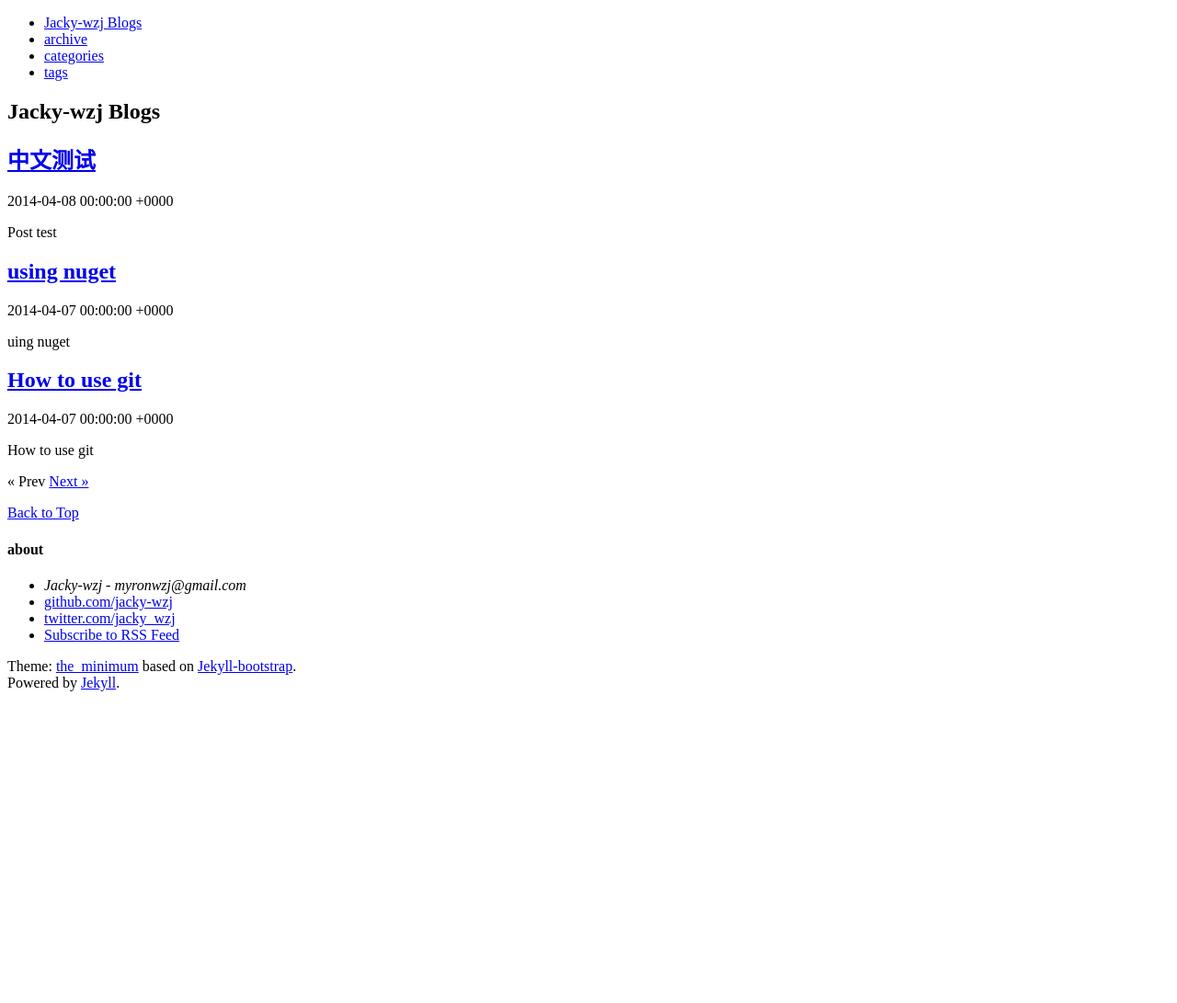
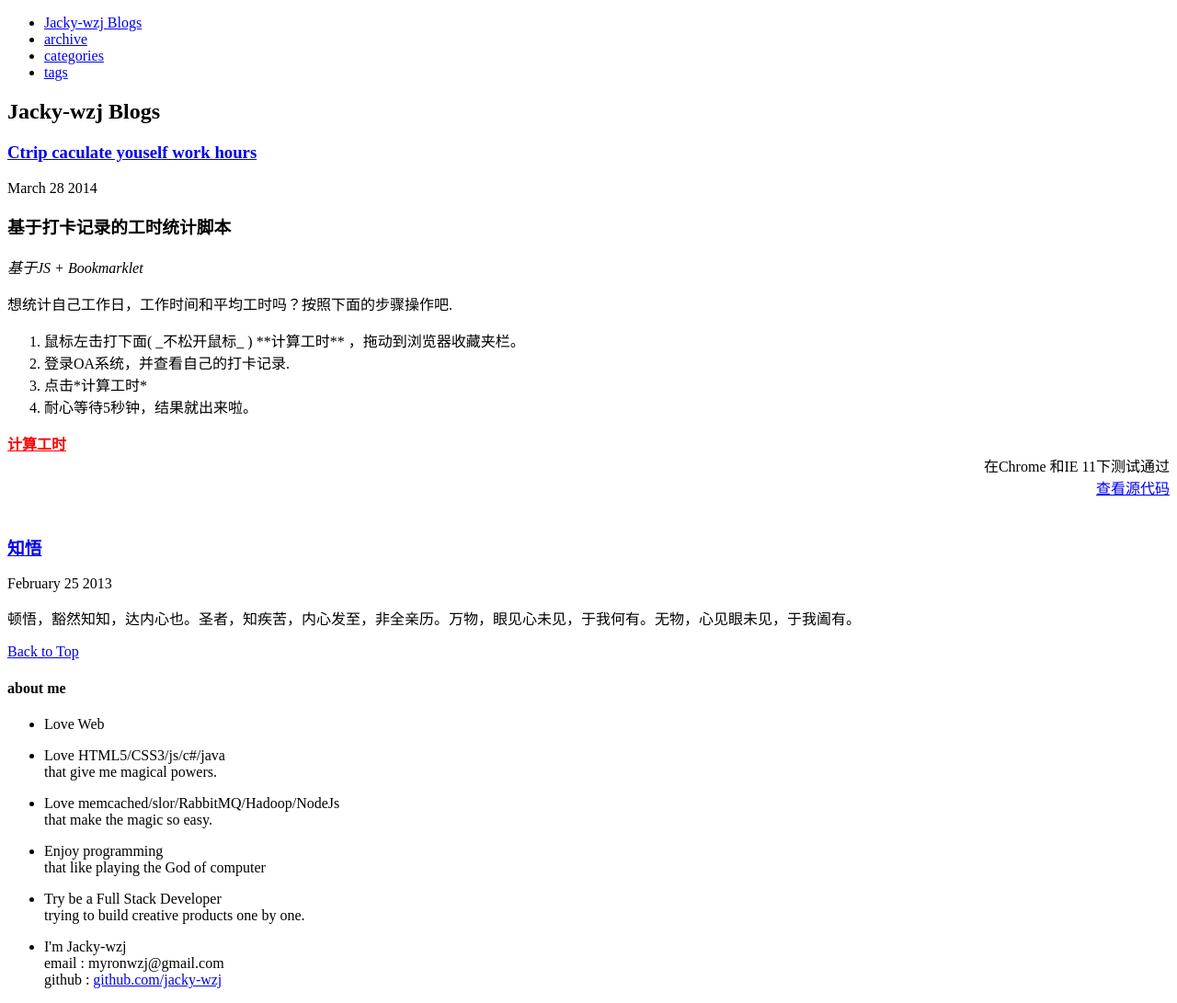
Before and after one commit to jacky-wzj/jacky-wzj.github.io, a Jekyll site: the page built from index.html, in a window 1280 px wide. Shown: the whole page at 92% size. Built offline with Jekyll 4.4.1, drawn with Linux system fonts in a browser that asks for light colours; the list of posts is cut into pages by our own code; comment, search, counter and statistics services are not loaded; before the commit the page ends 900 px from its top, so only the background shows below that.

Commit message:
update about me & add post

```diff
--- a/_includes/themes/the-program/default.html
+++ b/_includes/themes/the-program/default.html
@@ -44,19 +44,57 @@
 	<footer class="the-footer">
 		<div class="unit-foot">
 			<div class="unit-inner unit-foot-inner">
-				<div class="misc vcard">
-					<h4>about</h4>
-					<ul>
-						<li class="contact"><address><span class="author fn n">{{ site.author.name }}</span> - <span class="fn email">{{ site.author.email }}</span></address></li>
-						<li class="github"><a href="http://github.com/{{ site.author.github }}/" rel="me">github.com/{{ site.author.github }}</a></li>
-						<li class="twitter"><a href="http://twitter.com/{{ site.author.twitter }}/" rel="me">twitter.com/{{ site.author.twitter }}</a></li>
-						<li class="rss"><a href="http://feeds.feedburner.com/{{ site.author.feedname }}">Subscribe to RSS Feed</a></li>
+				<div class="misc vcard about-me">
+					<h4>about me</h4>
+                    <ul>
+                        <li>
+                            <p>
+                                Love Web<br>
+                            </p>
+                        </li>
+						<li>
+                            <p>
+                                Love HTML5/CSS3/js/c#/java<br/>
+                                <span class='about-me-why-love'>that give me magical powers.</span>
+                            </p>
+                        </li>
+						<li>
+                            <p>
+                                Love memcached/slor/RabbitMQ/Hadoop/NodeJs<br/>
+                                <span class='about-me-why-love'>that make the magic so easy.</span>
+                            </p>
+                        </li>
+                        <li>
+                            <p>
+                                Enjoy programming<br/>
+                                <span class='about-me-why-love'>that like playing the God of computer</span>
+                            </p>
+                        </li>
+						<li>
+                            <p>
+                                Try be a Full Stack Developer<br/>
+                                <span class='about-me-why-love'>trying to build creative products one by one.</span>
+                            </p>
+                        </li>
+						<li class="contact">
+                            <p>
+                                I'm {{ site.author.name }}<br/>
+                                <span class="fn email about-me-why-love">
+                                    email : {{ site.author.email }}</span><br/>
+                                <span class="about-me-why-love">
+                                    github : <a href="http://github.com/{{ site.author.github }}/" rel="me">github.com/{{ site.author.github }}</a>
+                                </span>
+                            </p>
+                        </li>
+						<!-- <li class="github"><a href="http://github.com/{{ site.author.github }}/" rel="me">github.com/{{ site.author.github }}</a></li> -->
+						<!-- <li class="twitter"><a href="http://twitter.com/{{ site.author.twitter }}/" rel="me">twitter.com/{{ site.author.twitter }}</a></li> -->
+						<!-- <li class="rss"><a href="http://feeds.feedburner.com/{{ site.author.feedname }}">Subscribe to RSS Feed</a></li> -->
 					</ul>
 				</div><!-- misc -->
-				<p class="licence">
+				<!-- <p class="licence">
 					Theme: <a href="http://layouts-the.me">the_minimum</a> based on <a href="http://jekyllbootstrap.com/">Jekyll-bootstrap</a>.<br>
 					Powered by <a href="https://github.com/mojombo/jekyll">Jekyll</a>.
-				</p>
+				</p> -->
 			</div><!-- unit-foot-inner -->
 		</div><!-- unit-foot -->
 	</footer>
--- a/_includes/themes/the-program/post.html
+++ b/_includes/themes/the-program/post.html
@@ -34,12 +34,13 @@
 					</div><!-- meta -->
 				</div><!-- entry-content -->
 				<div class="misc-content">
-					<div class="social">
+					<!--TODO: use chinese social-->
+					<!-- div class="social">
 						<ul class="list-linear">
 							<li><div class="twitter-tweet"><a href="https://twitter.com/share" class="twitter-share-button" data-count="horizontal" data-via="{{ site.author.twitter }}" data-lang="en">Tweet</a></div></li>
 							<li><div class="twitter-follow"><a href="https://twitter.com/{{ site.author.twitter }}" class="twitter-follow-button" data-show-count="false" data-lang="en"></a></div></li>
 						</ul>
-					</div>
+					</div> -->
 					<div class="comment">
 					{% include JB/comments %}
 					</div>
--- /dev/null
+++ b/_posts/2014-03-28-ctrip-caculate-youself-work-hours.html
@@ -0,0 +1,34 @@
+---
+layout : post
+tag : bookmarklet
+title : Ctrip caculate youself work hours
+---
+
+<style>
+.highLight{
+	color:red;
+	font-weight: bolder;
+}
+.faq{
+	text-align: right;
+	padding-bottom: 20px;
+}
+</style>
+	<h3>基于打卡记录的工时统计脚本</h3>
+	<i>基于JS + Bookmarklet</i>
+	<p>想统计自己工作日，工作时间和平均工时吗？按照下面的步骤操作吧.</p>
+	<div>
+		<ol>
+			<li>鼠标左击打下面( _不松开鼠标_ ) **计算工时** ，拖动到浏览器收藏夹栏。</li>
+			<li>登录OA系统，并查看自己的打卡记录.</li>
+			<li>点击*计算工时*</li>
+			<li>耐心等待5秒钟，结果就出来啦。</li>
+		</ol>
+	</div>
+<a alr='计算工时' class='highLight' href='javascript:function caculateWorkHours(){function e(){function u(e){var t=e.split("~");var n=a(t[0]);var r=a(t[1]);var i=r-n;var s=Math.floor(i/1e3/60);return s}function a(e){var t=new Date;var n=new Date;var r=e.split(":");t.setHours(r[0]);t.setMinutes(r[1]);return t}var e=[];var t=$(window.frames["Main"].document).find("td[align=center]").toArray();for(var n=0;n<t.length;n++){var r=t[n];var i=r.innerText;var s=r.innerHTML;if(i.indexOf("~")>0&&s.indexOf("table")<0)e.push(i)}var o=0;e.forEach(function(e){o+=u(e)});return{workHours:o/60,workDays:e.length}}return function(n){var r=e();var i="当月你工作了 "+r.workHours+" 小时。";var s="当月你工作了 "+r.workDays+"天。";var o="当月你每天的工时为："+r.workHours/r.workDays;alert(i+"\n"+s+"\n"+o)}()}(function(){var e=document.createElement("script");e.src="http://libs.baidu.com/jquery/1.9.0/jquery.min.js";document.getElementsByTagName("head")[0].appendChild(e)})();setTimeout(caculateWorkHours,5e3)'>计算工时</a>
+
+
+<div class='faq'>
+<div>在Chrome 和IE 11下测试通过</div>
+<div><a href="https://github.com/jacky-wzj/code-snippet/blob/master/ctrip_caculate_work_hours.js">查看源代码</a></div>
+</div>
--- a/_posts/2014-04-07-how-to-use-git.md
+++ /dev/null
@@ -1,6 +0,0 @@
----
-layout: post
-title: How to use git
-tagline: Supporting tagline
----
-How to use git
--- a/_posts/2014-04-07-using-nuget.md
+++ /dev/null
@@ -1,6 +0,0 @@
----
-layout: post
-title: using nuget
-tagline: Supporting tagline
----
-uing nuget
--- a/_posts/2014-04-08-Post-Test.md
+++ /dev/null
@@ -1,6 +0,0 @@
----
-layout: post
-title: 中文测试
-tagline: Supporting tagline
----
-Post test
--- a/index.html
+++ b/index.html
@@ -3,13 +3,19 @@
 title: Jacky-wzj Blogs
 ---
 {% for post in paginator.posts %}
-  <h1><a href="{{ post.url }}">{{ post.title }}</a></h1>
-  <p class="author">
-    <span class="date">{{ post.date }}</span>
-  </p>
-  <div class="content">
-    {{ post.content }}
-  </div>
+  <article class='list-page-article'>
+    <header>
+    <h1 class='list-page-blog-title'><a href="{{ post.url }}">{{ post.title }}</a></h1>
+    <date class="date-pub list-page-blog-date" title="{{ post.date | date_to_xmlschema }}" datetime="{{ post.date | date_to_xmlschema }}" pubdate>
+        <span class="month"><abbr>{{ post.date | date: '%B' }}</abbr></span>
+        <span class="day">{{ post.date | date: '%d' }}</span>
+        <span class="year">{{ post.date | date: '%Y' }}</span>
+      </date>
+    </header>
+    <div class="content">
+      {{ post.content }}
+    </div>
+  </article>
 {% endfor %}
 
 {% if paginator.total_pages > 1 %}
```
Also changed, not shown: _posts/2014-04-07-Hello-World.md (deleted, +0 -6 lines), assets/themes/the-program/css/style.css (+31 -1 lines).
